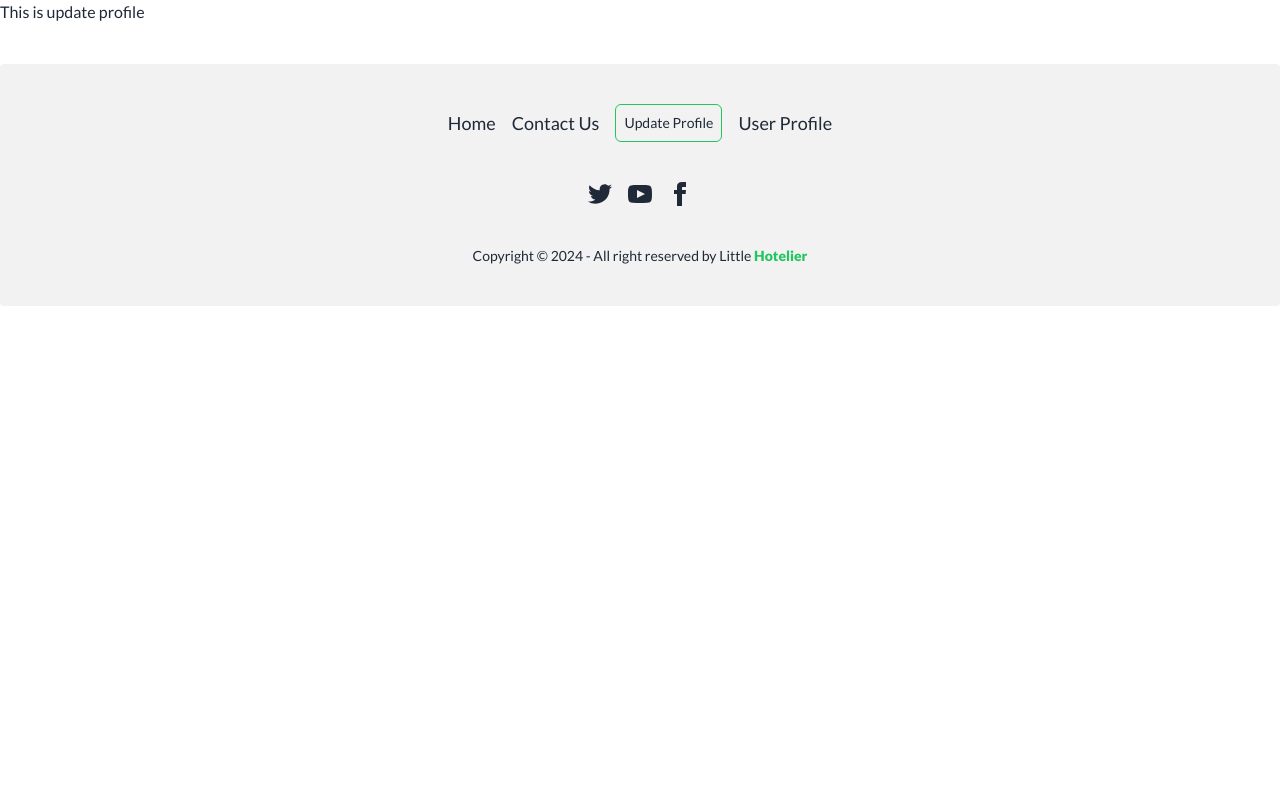
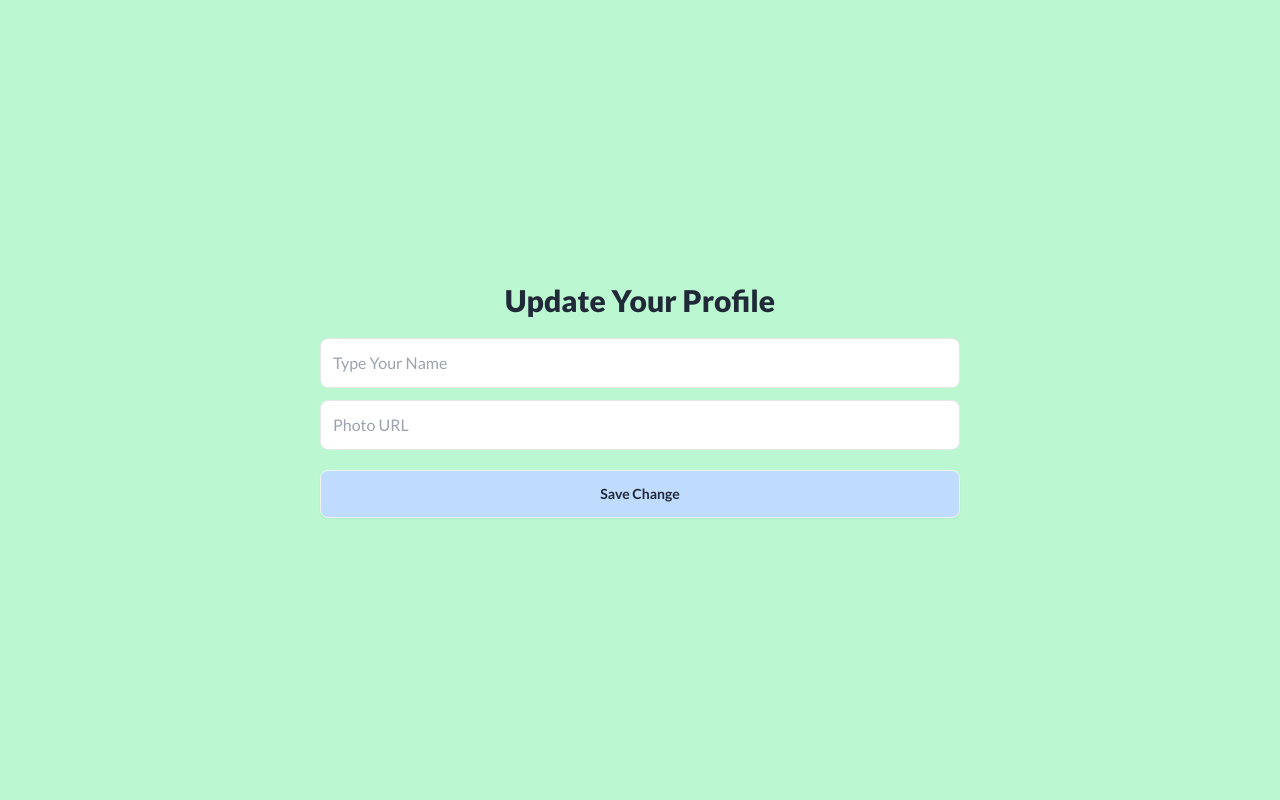
Before and after one commit to alamshuvo/Little-Hotelier, a React (Vite) app: page /update in a window 1280 px wide. Shown: the top 800 px of the page. Built offline with nearby package versions, Linux system fonts and the light colour scheme; no server answers; a web font is replaced by a local one.

Commit message:
update profile create

```diff
--- a/src/components/authProvider/AuthProvider.jsx
+++ b/src/components/authProvider/AuthProvider.jsx
@@ -27,11 +27,19 @@ const updateProfileUser=(name,img)=>{
         photoURL: img,
       }).then(() => {
         // Profile updated!
+        console.log("profile updated");
         // ...
       }).catch((error) => {
         // An error occurred
         // ...
       });
+}
+// update profile
+const updateTotalProfile=(name,img)=>{
+    return  updateProfile(auth.currentUser, {
+        displayName: name,
+        photoURL: img,
+      })
 }
     // signIn user
 
@@ -86,6 +94,7 @@ const signOutproile=()=>{
         loading,
         updateProfileUser,
         error,
+        updateTotalProfile
     }
     return (
         <div>
--- a/src/components/navbar/Navbar.jsx
+++ b/src/components/navbar/Navbar.jsx
@@ -155,8 +155,7 @@ const Navbar = () => {
                   className="w-full"
                   alt="user"
                   src={
-                    user?.photoURL ||
-                    "https://daisyui.com/images/stock/photo-1534528741775-53994a69daeb.jpg"
+                    user?.photoURL ||<p>user</p>
                   }
                 />
               </div>
--- a/src/pages/UpdateProfile.jsx
+++ b/src/pages/UpdateProfile.jsx
@@ -1,13 +1,66 @@
-import React from "react";
+
+import { useContext } from "react";
 import { Helmet } from "react-helmet-async";
+import { Link } from "react-router-dom";
+import { AuthContext } from "../components/authProvider/AuthProvider";
+import { toast } from "react-toastify";
+import 'react-toastify/dist/ReactToastify.css';
 
 const UpdateProfile = () => {
+    // const {updateProfileUser}=useContext(AuthContext);
+    const { registerUser,updateTotalProfile,error} = useContext(AuthContext);
+
+
+    const handleUpdateProfile=(e)=>{
+        e.preventDefault();
+        const name = e.target.name.value;
+        const photo=e.target.photo.value;
+        updateTotalProfile(name,photo)
+        .then(() => {
+            // Profile updated!
+            // console.log("profile updated finally");
+            console.log(name,photo);
+            // ...
+          }).catch((error) => {
+            // An error occurred
+            // ...
+          });
+
+    }
   return (
-    <div>
+    <div className="min-h-screen  justify-center items-center flex bg-green-200 flex-col space-y-5">
       <Helmet>
         <title>Little Hotelier | Update Profile</title>
       </Helmet>
-      This is update profile
+      <div>
+        <h1 className="text-3xl font-black">Update Your  Profile</h1>
+      </div>
+      <div className=" md:w-2/4  ">
+        <form onSubmit={handleUpdateProfile}>
+        <div className="w-full ">
+          <input
+            className="border rounded-lg w-full p-3"
+            type="text"
+            name="name"
+            required
+            placeholder="Type Your Name"
+          />
+        </div>
+        <div>
+          <input
+            className="border rounded-lg w-full p-3 mt-3"
+            type="text"
+            name="photo"
+            required
+            placeholder="Photo URL "
+          />
+        </div>
+        <div>
+           <Link to={"/profile"}> <button  className="btn w-full mt-5 bg-blue-200 hover:bg-green-600 hover:text-white">Save Change</button></Link>
+           {/* <button className="btn">kk</button> */}
+        </div>
+        </form>
+      </div>
     </div>
   );
 };
--- a/src/pages/UserProfile.jsx
+++ b/src/pages/UserProfile.jsx
@@ -13,12 +13,12 @@ const UserProfile = () => {
       </Helmet>
       <p className="md:text-3xl text-xl font-black:">User Profile</p>
       <h1 className="mb-10 md:text-3xl text-xl font-black"> Name: {user?.displayName || "user"}</h1>
-      <div className="card w-96 glass ">
+      <div className="card md:w-96 w-full glass ">
         <figure>
-          <img
+          <img referrerPolicy="no-referrer"
           className="w-full"
             src={user?.photoURL || <p>user</p>}
-            alt="car!"
+            alt={user?.displayName}
           />
         </figure>
         <div className="card-body">
```
